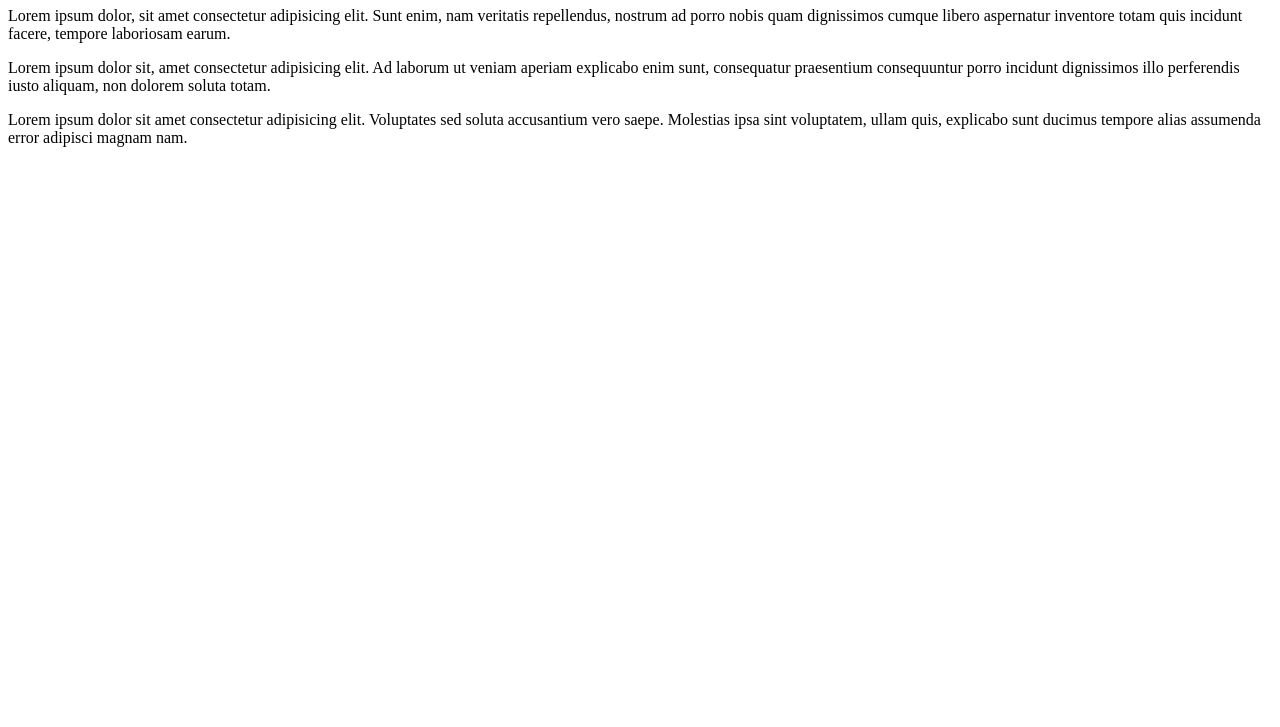
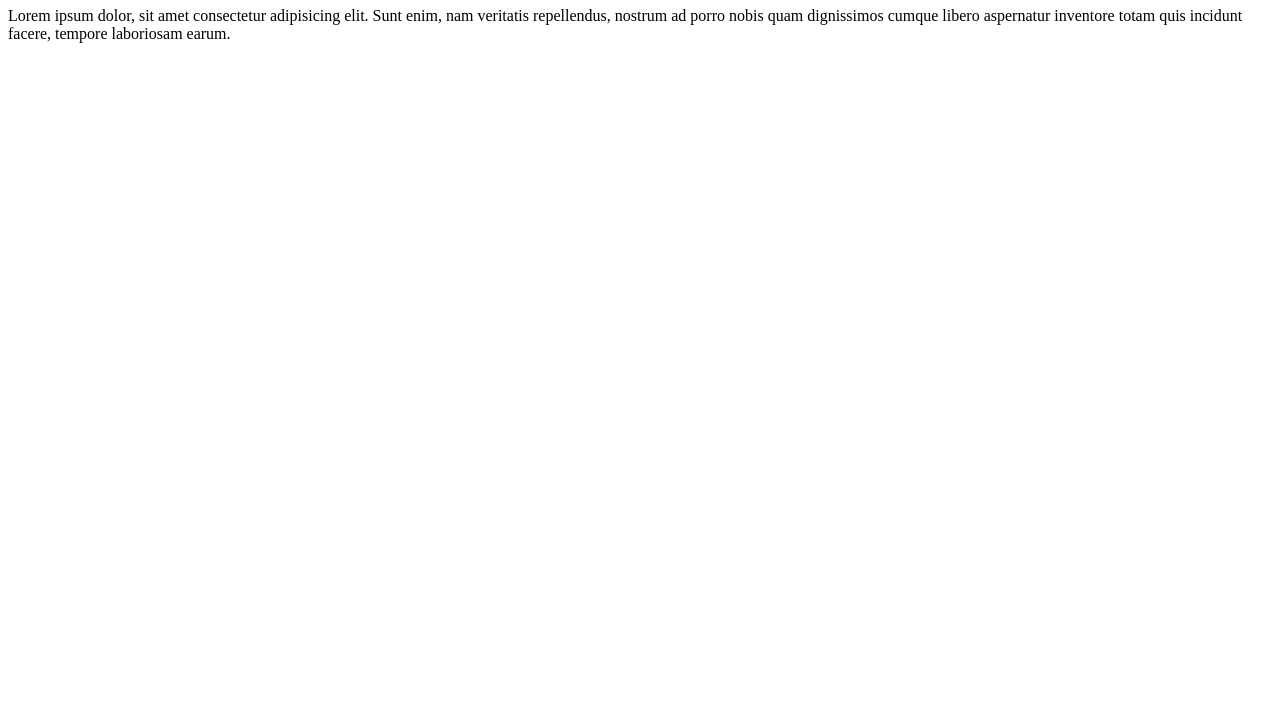
Before and after one commit to EugeneDubrova777/dateExp, a plain HTML site: page index.html in a window 1280 px wide. Shown: the part 73-800 px from the top of the page. Drawn offline with Linux system fonts and the light colour scheme.

Commit message:
feat: add something5 $(date)

```diff
--- a/index.html
+++ b/index.html
@@ -9,7 +9,5 @@
 <body>
   <h1>hi</h1>
   <p>Lorem ipsum dolor, sit amet consectetur adipisicing elit. Sunt enim, nam veritatis repellendus, nostrum ad porro nobis quam dignissimos cumque libero aspernatur inventore totam quis incidunt facere, tempore laboriosam earum.</p>
-  <p>Lorem ipsum dolor sit, amet consectetur adipisicing elit. Ad laborum ut veniam aperiam explicabo enim sunt, consequatur praesentium consequuntur porro incidunt dignissimos illo perferendis iusto aliquam, non dolorem soluta totam.</p>
-  <p>Lorem ipsum dolor sit amet consectetur adipisicing elit. Voluptates sed soluta accusantium vero saepe. Molestias ipsa sint voluptatem, ullam quis, explicabo sunt ducimus tempore alias assumenda error adipisci magnam nam.</p>
 </body>
 </html>
```
